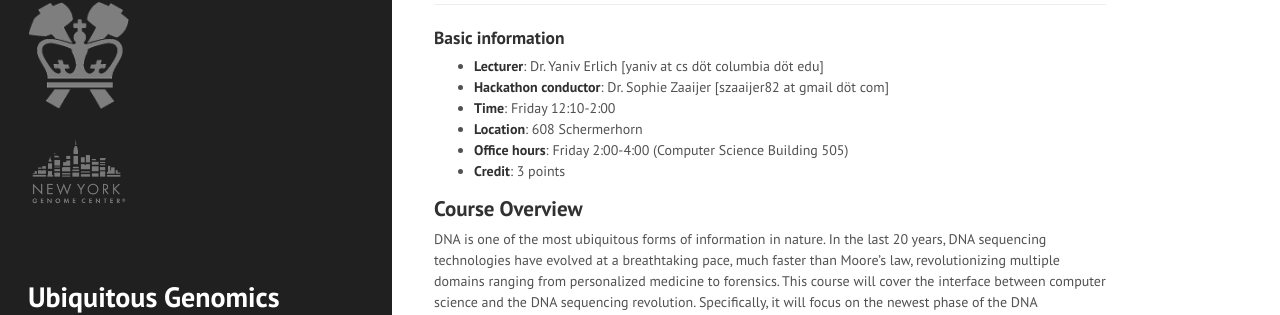
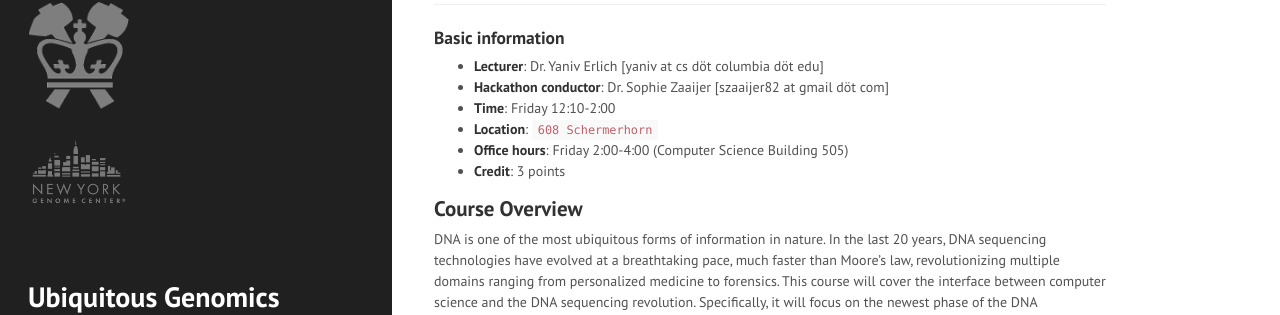
Before and after one commit to erlichya/ubiquitousgenomics, a Jekyll site: the page built from _posts/2015-01-01-class.md, in a window 1280 px wide and 900 px high. Shown: the part 418-733 px from the top of the window. Built offline with Jekyll 4.4.1, drawn with Linux system fonts in a browser that asks for light colours.

```diff
--- a/_posts/2015-01-01-class.md
+++ b/_posts/2015-01-01-class.md
@@ -13,7 +13,7 @@
 * **Lecturer**: Dr. Yaniv Erlich  [yaniv at  cs döt columbia döt edu]
 * **Hackathon conductor**: Dr. Sophie Zaaijer [szaaijer82 at gmail döt com]
 * **Time**: Friday 12:10-2:00
-* **Location**: 608 Schermerhorn
+* **Location**: `608 Schermerhorn`
 * **Office hours**: Friday 2:00-4:00 (Computer Science Building 505)
 * **Credit**: 3 points
 
```
